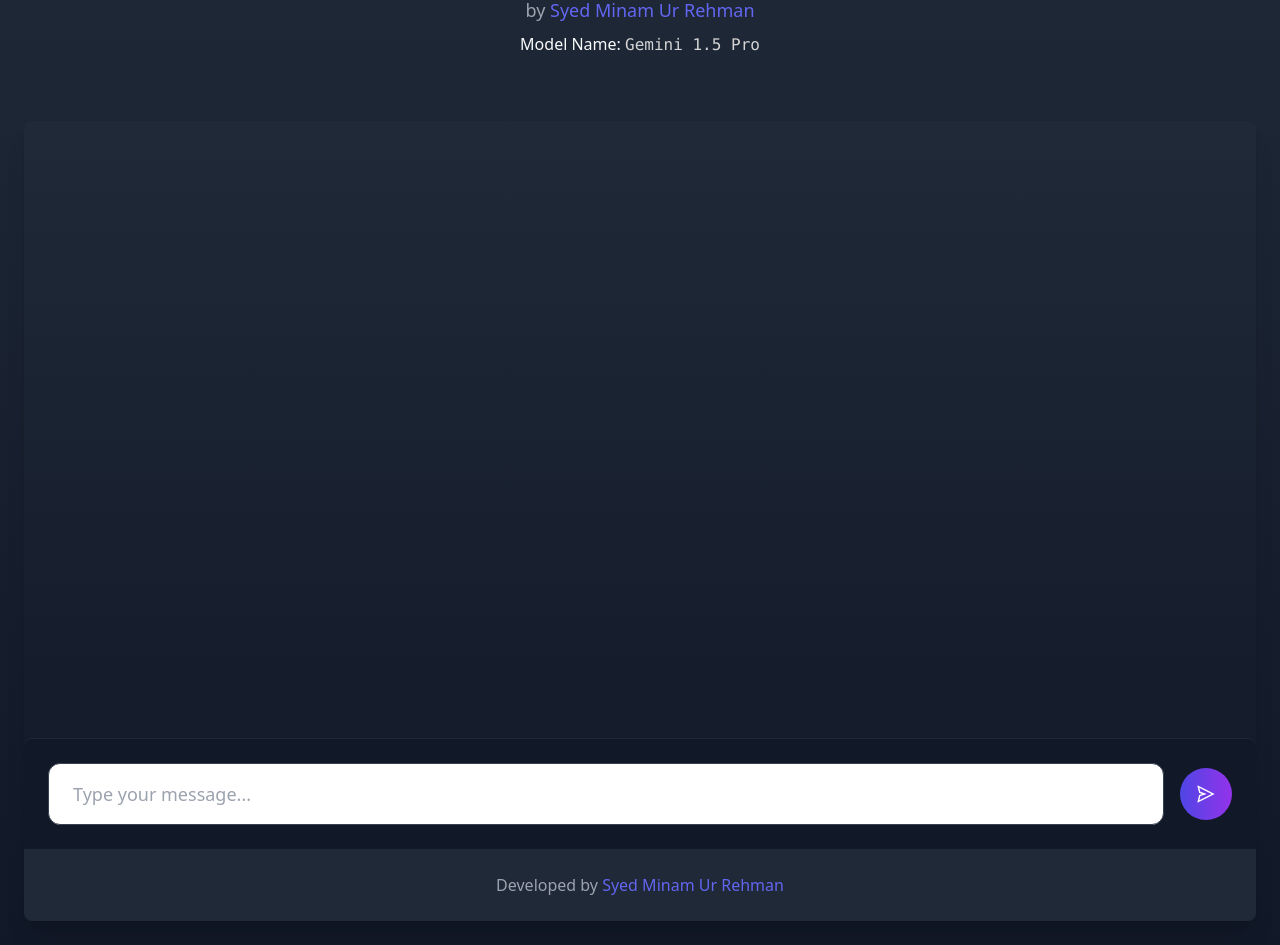
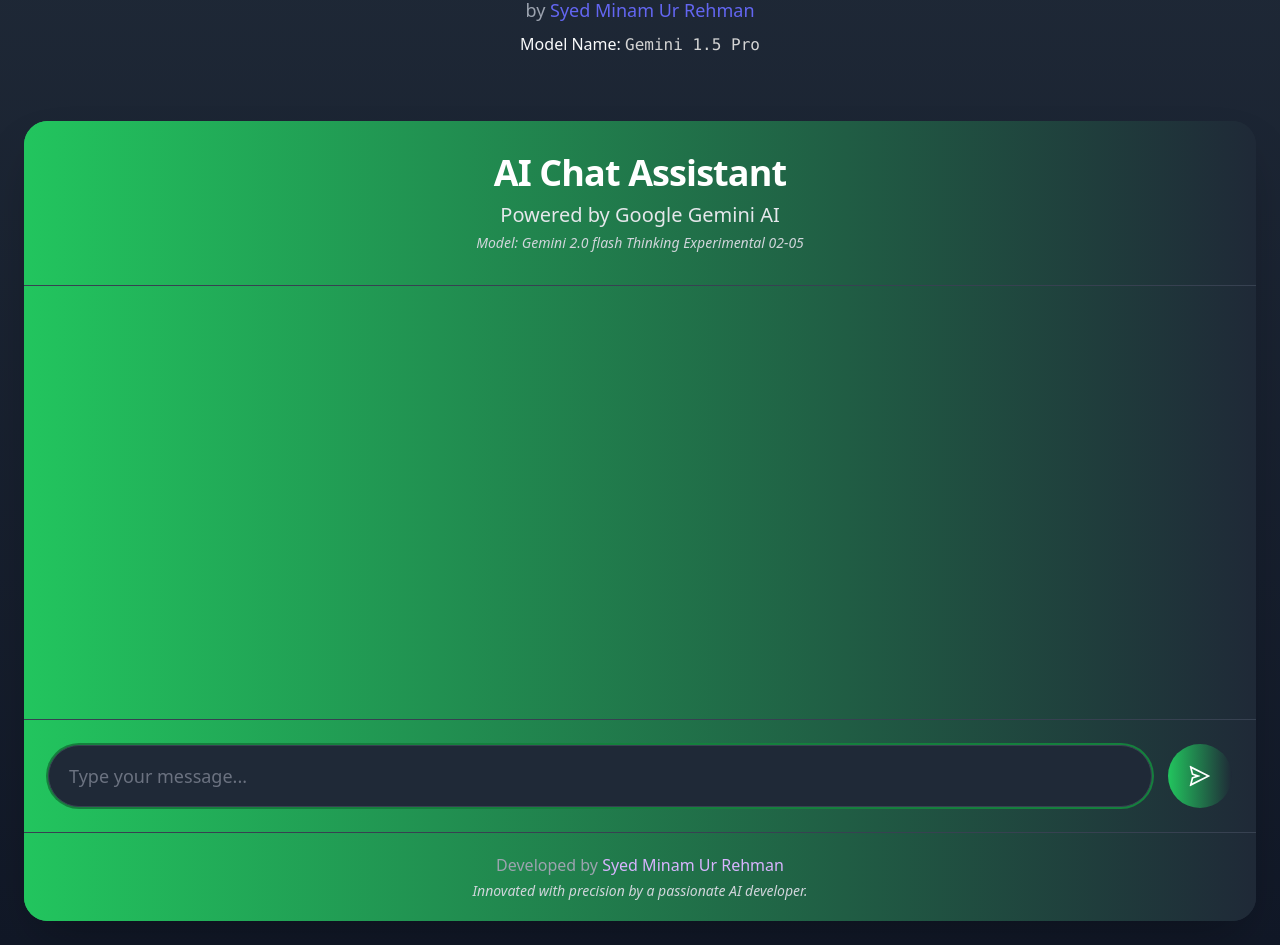
Before and after one commit to minamrahman727/Gemini-chatbot, a Next.js app: page / in a window 1280 px wide. Shown: the part 100-1045 px from the top of the page. Built offline with nearby package versions, Linux system fonts and the light colour scheme.

Commit message:
Update Chat.tsx

```diff
--- a/app/components/Chat.tsx
+++ b/app/components/Chat.tsx
@@ -4,13 +4,17 @@ import { useState, useRef, useEffect } from "react";
 import { AiOutlineSend } from "react-icons/ai";
 import { motion } from "framer-motion";
 import { GoogleGenerativeAI } from "@google/generative-ai";
+import ReactMarkdown from 'react-markdown';
+import Link from "next/link";
 
 export default function Chat() {
   const [messages, setMessages] = useState<
     { text: string; sender: "user" | "bot" }[]
   >([]);
   const [input, setInput] = useState("");
+  const [loading, setLoading] = useState(false);
   const messageEndRef = useRef<HTMLDivElement | null>(null);
+  const [typing, setTyping] = useState<boolean>(false);
 
   const handleInputChange = (e: React.ChangeEvent<HTMLInputElement>) => {
     setInput(e.target.value);
@@ -18,11 +22,13 @@ export default function Chat() {
 
   const handleSubmit = async (e: React.FormEvent) => {
     e.preventDefault();
-    if (input.trim() === "") return;
+    if (input.trim() === "" || loading) return;
 
-    const newUserMessage: { text: string; sender: "user" } = { text: input, sender: "user" };
+    const newUserMessage = { text: input, sender: "user" as const };
     setMessages((prev) => [...prev, newUserMessage]);
     setInput("");
+    setLoading(true);
+    setTyping(true);
 
     try {
       const apiKey = 'AIzaSyAh55-oTWkaaiMqzwZ4hJ_DuGINRkwkLoE';
@@ -30,18 +36,23 @@ export default function Chat() {
         throw new Error("Google API key is not defined");
       }
       const genAI = new GoogleGenerativeAI(apiKey);
-      const model = genAI.getGenerativeModel({ model: "gemini-pro" });
+      const model = genAI.getGenerativeModel({ model: "gemini-2.0-flash-thinking-exp-01-21" });
 
       const result = await model.generateContent(input);
-      const response = result.response.text();
+      const response = await result.response.text();
 
-      const newBotMessage: { text: string; sender: "bot" } = { text: response, sender: "bot" };
+      const newBotMessage = { text: response, sender: "bot" as const };
       setMessages((prev) => [...prev, newBotMessage]);
     } catch (error) {
       console.error("Error:", error);
-      const newBotMessage: { text: string; sender: "bot" } = { text: "Oops! Something went wrong. Please try again later.", sender: "bot" };
+      const newBotMessage = {
+        text: "Oops! Something went wrong. Please try again later.",
+        sender: "bot" as const,
+      };
       setMessages((prev) => [...prev, newBotMessage]);
     }
+    setLoading(false);
+    setTyping(false);
   };
 
   useEffect(() => {
@@ -49,51 +60,100 @@ export default function Chat() {
   }, [messages]);
 
   return (
-    <div className="flex flex-col min-h-screen bg-gradient-to-b from-gray-800 to-gray-900 text-neutral-600 rounded-lg shadow-xl">
-      <div className="flex-1 overflow-y-auto p-8 space-y-6 roounded-lg">
+    <div className="flex flex-col min-h-dvh bg-gradient-to-r from-green-500 to-gray-800 text-white rounded-3xl shadow-2xl overflow-hidden">
+      {/* Header */}
+      <header className="bg-gradient-to-r from-green-500 to-gray-800 p-8 text-center border-b border-gray-700">
+        <h1 className="text-4xl font-bold tracking-tight text-shadow-md">
+          AI Chat Assistant
+        </h1>
+        <p className="mt-2 text-xl text-gray-200">
+          Powered by Google Gemini AI
+        </p>
+        <p className="mt-1 text-sm text-gray-300 italic">
+          Model: Gemini 2.0 flash Thinking Experimental 02-05
+        </p>
+      </header>
+
+      {/* Chat Messages */}
+      <div className="flex-1 overflow-y-auto p-8 space-y-6">
         {messages.map((message, index) => (
           <motion.div
             key={index}
-            initial={{ opacity: 0, x: message.sender === "user" ? 50 : -50 }}
-            animate={{ opacity: 1, x: 0 }}
-            transition={{ duration: 0.5 }}
-            className={`flex ${message.sender === "user" ? "justify-end" : "justify-start"}`}
+            initial={{ opacity: 0, y: message.sender === "user" ? 50 : -50 }}
+            animate={{ opacity: 1, y: 0 }}
+            transition={{ duration: 0.5, ease: "easeInOut" }}
+            className={`flex ${
+              message.sender === "user" ? "justify-end" : "justify-start"
+            }`}
           >
             <div
-              className={`px-6 py-4 rounded-lg shadow-md ${
+              className={`px-7 py-4 rounded-3xl shadow-lg max-w-2xl break-words ${
                 message.sender === "user"
-                  ? "bg-gradient-to-r from-indigo-500 to-purple-600 text-white"
-                  : "bg-gray-800 text-gray-300"
-              }`}
+                  ? "bg-gradient-to-br from-green-500 to-gray-800 text-white"
+                  : "bg-gray-700 text-gray-100"
+              } text-lg`}
             >
-              {message.text}
+              <ReactMarkdown>{message.text}</ReactMarkdown>
             </div>
           </motion.div>
         ))}
+        {typing && (
+          <div className="flex justify-start">
+            <div className="px-7 py-4 rounded-3xl shadow-lg max-w-2xl break-words bg-gray-700 text-gray-100 text-base">
+              Typing...
+            </div>
+          </div>
+        )}
         <div ref={messageEndRef} />
       </div>
 
+      {/* Input Form */}
       <form
         onSubmit={handleSubmit}
-        className="flex items-center p-6 bg-gray-900 border-t rounded-lg border-gray-800"
+        className="flex items-center p-6 bg-gradient-to-r from-green-500 to-gray-800 border-t border-gray-700"
       >
         <input
           type="text"
           placeholder="Type your message..."
           value={input}
           onChange={handleInputChange}
-          className="flex-grow px-6 py-4 border border-gray-700 rounded-xl focus:outline-none focus:ring-2 focus:ring-indigo-500 text-lg"
+          onKeyDown={(e) => {
+        if (e.key === 'Enter') {
+          handleSubmit(e);
+        }
+          }}
+          disabled={loading}
+          className="flex-grow px-5 py-4 border border-gray-700 rounded-full focus:outline-none focus:ring-2 focus:ring-green-700 bg-gray-800 text-white placeholder-gray-500 text-lg"
+          ref={(inputElement) => {
+        if (inputElement) {
+          if (!loading) {
+            inputElement.focus();
+          }
+        }
+          }}
         />
+
         <button
           type="submit"
-          className="ml-4 p-4 rounded-full bg-gradient-to-r from-indigo-600 to-purple-600 text-white hover:bg-indigo-700"
+          disabled={loading}
+          className="ml-4 p-4 rounded-full bg-gradient-to-r from-green-500 to-gray-800 text-white hover:from-gray-800 hover:to-green-500 disabled:opacity-50 transition-colors duration-300"
         >
-          <AiOutlineSend size={20} />
+          <AiOutlineSend size={32} className="p-1"/>
         </button>
       </form>
 
-      <footer className="p-6 bg-gray-800 text-center text-gray-400 rounded-b-lg">
-        Developed by <a href="https://smrehman.vercel.app/" className="text-indigo-500 hover:underline">Syed Minam Ur Rehman</a>
+      {/* Footer */}
+      <footer className="p-5 bg-gradient-to-r from-green-500 to-gray-800 text-center text-gray-400 border-t border-gray-700">
+        Developed by{" "}
+        <Link
+          href="https://smrehman.vercel.app/"
+          className="text-purple-300 hover:underline"
+        >
+          Syed Minam Ur Rehman
+        </Link>
+        <p className="mt-1 text-sm italic text-gray-300">
+          Innovated with precision by a passionate AI developer.
+        </p>
       </footer>
     </div>
   );
```
